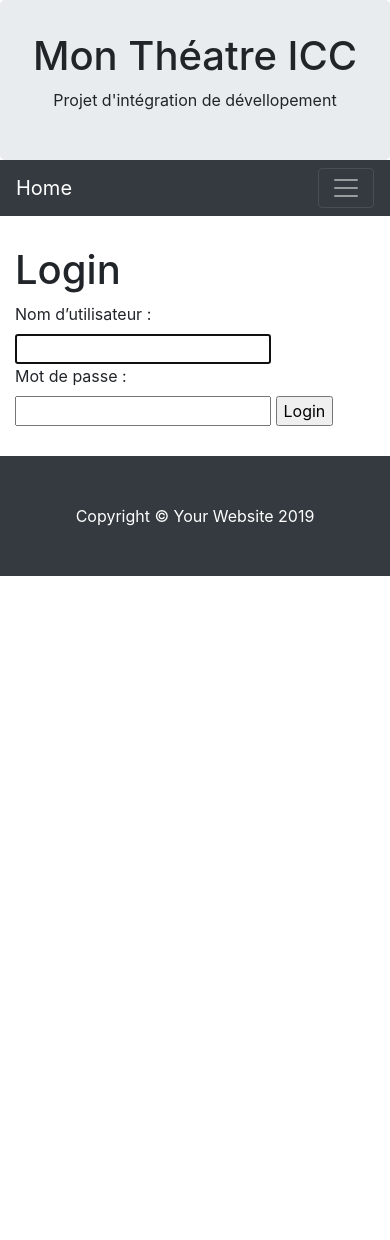
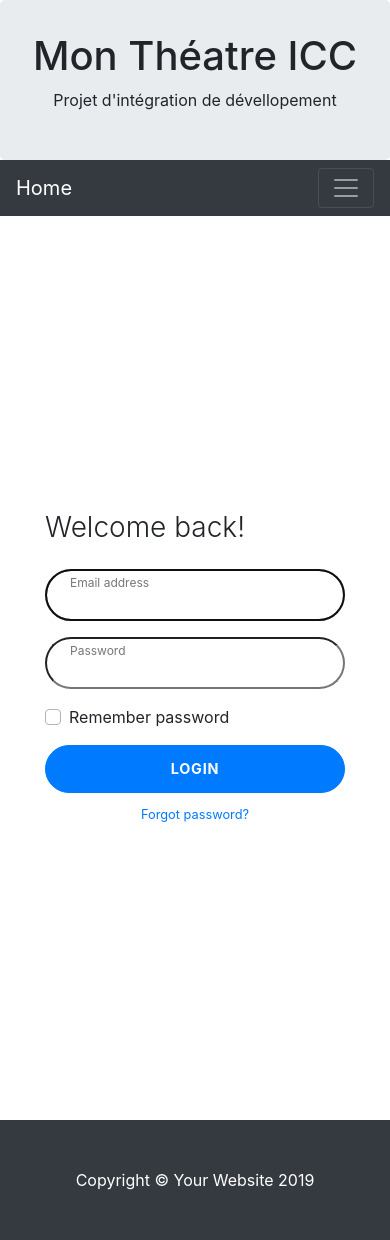
Before and after one commit to fernandomiron/projet-integration-2020, a Django app: page /login/ in a window 390 px wide. Before the commit the page ends 576 px from the top, so only its background shows below. Run offline with Django 3.2, Linux system fonts and the light colour scheme; parts of the project's set-up code (start-up, migrations or seed data) failed here and were passed over; some libraries are stand-ins or nearby versions.

Commit message:
custom login page

```diff
--- a/reservations/app/templates/app/login.html
+++ b/reservations/app/templates/app/login.html
@@ -4,11 +4,52 @@
 {% block title %}Login {% endblock %}
 
 {% block content %}
-<h1>Login</h1>
-<!--CSFR token and form added for login functionality -->
+<!--<h1>Login</h1>
+&lt;!&ndash;CSFR token and form added for login functionality &ndash;&gt;
 <form  action={%url 'login'%} method="post">
 {% csrf_token %}
 {{form}}
 <input type="submit" value="Login">
-</form>
+</form>-->
+
+<div class="container-fluid">
+  <div class="row no-gutter">
+    <div class="d-none d-md-flex col-md-4 col-lg-6 bg-image"></div>
+    <div class="col-md-8 col-lg-6">
+      <div class="login d-flex align-items-center py-5">
+        <div class="container">
+          <div class="row">
+            <div class="col-md-9 col-lg-8 mx-auto">
+              <h3 class="login-heading mb-4">Welcome back!</h3>
+              <form action={%url 'login'%} method="post">
+                                {% csrf_token %}
+                {{ form.non_field_errors }}
+                <div class="form-label-group">
+                  {{ form.username }}
+                  <label for="{{ form.username.id_for_label }}">Email address</label>
+
+                    {{ form.username.errors }}
+                </div>
+
+                <div class="form-label-group">
+                  {{ form.password }}
+                  <label for="{{ form.password.id_for_label }}">Password</label>
+
+                    {{ form.password.errors }}
+                </div>
+                <div class="custom-control custom-checkbox mb-3">
+                  <input type="checkbox" class="custom-control-input" id="customCheck1">
+                  <label class="custom-control-label" for="customCheck1">Remember password</label>
+                </div>
+                <button class="btn btn-lg btn-primary btn-block btn-login text-uppercase font-weight-bold mb-2" type="submit" value="login">Login</button>
+                <div class="text-center">
+                  <a class="small" href="#">Forgot password?</a></div>
+              </form>
+            </div>
+          </div>
+        </div>
+      </div>
+    </div>
+  </div>
+</div>
 {% endblock %}
--- a/reservations/static/css/style.css
+++ b/reservations/static/css/style.css
@@ -0,0 +1,112 @@
+:root {
+  --input-padding-x: 1.5rem;
+  --input-padding-y: 0.75rem;
+}
+
+.login,
+.image {
+  min-height: 100vh;
+}
+
+.bg-image {
+  background-image: url('https://source.unsplash.com/WEQbe2jBg40/600x1200');
+  background-size: cover;
+  background-position: center;
+}
+
+.login-heading {
+  font-weight: 300;
+}
+
+.btn-login {
+  font-size: 0.9rem;
+  letter-spacing: 0.05rem;
+  padding: 0.75rem 1rem;
+  border-radius: 2rem;
+}
+
+.form-label-group {
+  position: relative;
+  margin-bottom: 1rem;
+}
+
+.form-label-group>input,
+.form-label-group>label {
+  padding: var(--input-padding-y) var(--input-padding-x);
+  height: auto;
+  border-radius: 2rem;
+}
+
+.form-label-group>label {
+  position: absolute;
+  top: 0;
+  left: 0;
+  display: block;
+  width: 100%;
+  margin-bottom: 0;
+  /* Override default `<label>` margin */
+  line-height: 1.5;
+  color: #495057;
+  cursor: text;
+  /* Match the input under the label */
+  border: 1px solid transparent;
+  border-radius: .25rem;
+  transition: all .1s ease-in-out;
+}
+
+.form-label-group input::-webkit-input-placeholder {
+  color: transparent;
+}
+
+.form-label-group input:-ms-input-placeholder {
+  color: transparent;
+}
+
+.form-label-group input::-ms-input-placeholder {
+  color: transparent;
+}
+
+.form-label-group input::-moz-placeholder {
+  color: transparent;
+}
+
+.form-label-group input::placeholder {
+  color: transparent;
+}
+
+.form-label-group input:not(:placeholder-shown) {
+  padding-top: calc(var(--input-padding-y) + var(--input-padding-y) * (2 / 3));
+  padding-bottom: calc(var(--input-padding-y) / 3);
+}
+
+.form-label-group input:not(:placeholder-shown)~label {
+  padding-top: calc(var(--input-padding-y) / 3);
+  padding-bottom: calc(var(--input-padding-y) / 3);
+  font-size: 12px;
+  color: #777;
+}
+
+/* Fallback for Edge
+-------------------------------------------------- */
+
+@supports (-ms-ime-align: auto) {
+  .form-label-group>label {
+    display: none;
+  }
+  .form-label-group input::-ms-input-placeholder {
+    color: #777;
+  }
+}
+
+/* Fallback for IE
+-------------------------------------------------- */
+
+@media all and (-ms-high-contrast: none),
+(-ms-high-contrast: active) {
+  .form-label-group>label {
+    display: none;
+  }
+  .form-label-group input:-ms-input-placeholder {
+    color: #777;
+  }
+}
```
